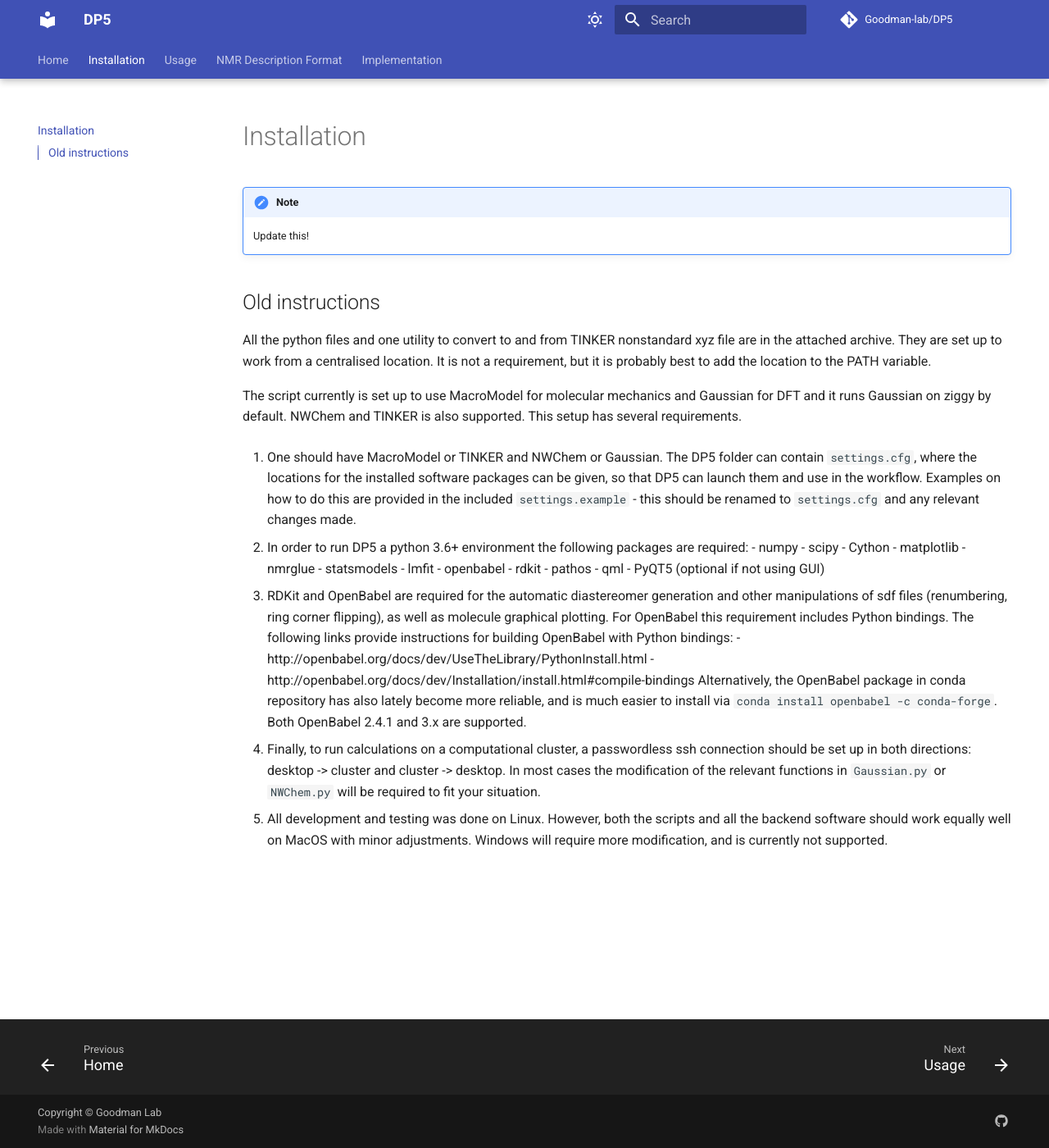
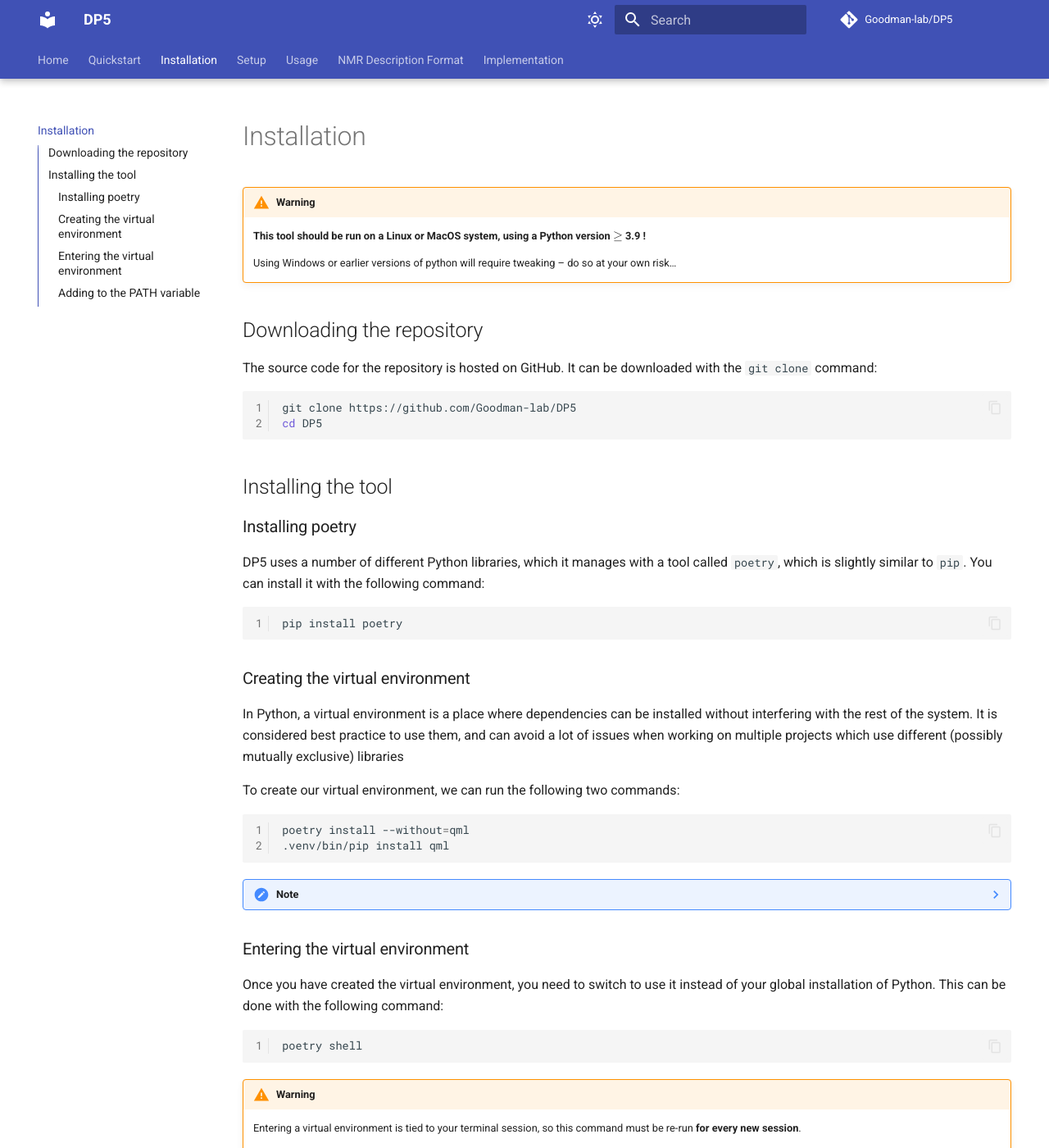
Before and after one commit to Goodman-lab/DP5, an MkDocs documentation site: the page built from docs/installation.md, in a window 1280 px wide and 1400 px high. Shown: the whole window at 82% size. Built offline with MkDocs 1.6.1 and Material for MkDocs 9.7.7, drawn with Linux system fonts in a browser that asks for light colours; comment, search, counter and statistics services are not loaded; some of the changed text lies outside the part shown.

Commit message:
Mostly finish docs

````diff
--- a/docs/installation.md
+++ b/docs/installation.md
@@ -1,58 +1,78 @@
 # Installation
 
+!!! warning
+
+    **This tool should be run on a Linux or MacOS system, using a Python version
+    $\geq$ 3.9 !**
+
+    Using Windows or earlier versions of python will require tweaking -- do so at your
+    own risk...
 
 
-!!! note TODO
+## Downloading the repository
 
-    Update this!
+The source code for the repository is hosted on GitHub. It can be downloaded with the
+`git clone` command:
 
-## Old instructions
+```bash
+git clone https://github.com/Goodman-lab/DP5
+cd DP5
+```
 
-All the python  files and one utility to convert to and from TINKER
-nonstandard xyz file are in the attached archive. They are set up to work
-from a centralised location. It is not a requirement, but it is probably
-best to add the location to the PATH variable.
+## Installing the tool
 
-The script currently is set up to use MacroModel for molecular mechanics and
-Gaussian for DFT and it runs Gaussian on ziggy by default. NWChem and TINKER is also supported.
-This setup has several requirements.
 
-1. One should have MacroModel or TINKER and NWChem or Gaussian.
-   The DP5 folder can contain `settings.cfg`, where the locations for the installed software packages
-   can be given, so that DP5 can launch them and use in the workflow. Examples on how to do
-   this are provided in the included `settings.example` - this should be renamed to `settings.cfg` and
-   any relevant changes made.
+### Installing poetry
 
-2. In order to run DP5 a python 3.6+ environment the following packages are required:
-   - numpy
-   - scipy
-   - Cython
-   - matplotlib
-   - nmrglue
-   - statsmodels
-   - lmfit
-   - openbabel
-   - rdkit
-   - pathos
-   - qml
-   - PyQT5 (optional if not using GUI)
+DP5 uses a number of different Python libraries, which it manages with a tool
+called `poetry`, which is slightly similar to `pip`. You can install it with
+the following command:
 
-3. RDKit and OpenBabel are required for the automatic diastereomer generation and
-   other manipulations of sdf files (renumbering, ring corner flipping), as well as molecule
-   graphical plotting. For OpenBabel this requirement includes Python bindings.
-   The following links provide instructions for building OpenBabel with Python bindings:
-   - http://openbabel.org/docs/dev/UseTheLibrary/PythonInstall.html
-   - http://openbabel.org/docs/dev/Installation/install.html#compile-bindings
-   Alternatively, the OpenBabel package in conda repository has also lately become
-   more reliable, and is much easier to install via `conda install openbabel -c conda-forge`.
-   Both OpenBabel 2.4.1 and 3.x are supported.
+```bash
+pip install poetry
+```
 
-4. Finally, to run calculations on a computational cluster, a passwordless
-   ssh connection should be set up in both directions:
-   desktop -> cluster and cluster -> desktop. In most cases the modification
-   of the relevant functions in `Gaussian.py` or `NWChem.py` will be required
-   to fit your situation.
+### Creating the virtual environment
 
-5. All development and testing was done on Linux. However, both the scripts
-   and all the backend software should work equally well on MacOS with minor adjustments.
-   Windows will require more modification, and is currently not supported.
+In Python, a virtual environment is a place where dependencies can be
+installed without interfering with the rest of the system. It is considered
+best practice to use them, and can avoid a lot of issues when working on
+multiple projects which use different (possibly mutually exclusive) libraries
+
+To create our virtual environment, we can run the following two commands:
+
+```bash
+poetry install --without=qml
+.venv/bin/pip install qml
+```
+
+??? note
+
+    The observant reader might notice this is slightly more complicated than
+    normal. The reason for omitting the QML library, then installing it with
+    `pip` separately is that the library is packaged incorrectly, and has build
+    time dependencies which are not satisfied in a fresh virtual environment.
+
+    This is tracked in a [GitHub issue](https://github.com/qmlcode/qml/issues/145),
+    so might be resolved in the future.
+
+### Entering the virtual environment
+
+Once you have created the virtual environment, you need to switch to use
+it instead of your global installation of Python. This can be done with
+the following command:
+
+```bash
+poetry shell
+```
+
+!!! warning
+
+    Entering a virtual environment is tied to your terminal session,
+    so this command must be re-run **for every new session**.
+
+    If an error about dependencies not being installed occurs when
+    running the tool, try re-running it to make sure it is activated
+    correctly.
+
+### Adding to the `PATH` variable
--- /dev/null
+++ b/docs/quickstart.md
@@ -0,0 +1,40 @@
+# Quickstart
+
+
+!!! note WARNING
+
+    **This tool should be run on a Linux or MacOS system, using a Python version
+    $\geq$ 3.9 !**
+
+    Using Windows or earlier versions of python will require tweaking -- do so at your
+    own risk...
+
+
+The following code can be copied and pasted into any bash terminal,
+and should quickstart you running the tool.
+
+```bash
+
+# Download the source code from GitHub, and navigate into its directory
+git clone https://github.com/Goodman-lab/DP5
+cd DP5
+
+# Run the make installation target.
+# If make is not installed on your system, either install it or follow page on
+# installation on this website
+make install
+
+# Activate the virtual environment containing the installed dependencies.
+# Poetry is a python tool like pip which is installed by the make target if
+# if isn't installed already
+poetry shell
+
+# Run the tool to see its manual. More instructions can then be found on the
+# usage page on this website
+cd DP5/
+python PyDP4.py --help
+```
+
+More detailed instructions for installing, setting up, and running the tool can be
+found on the [installation](installation.md), [setup](setup.md) and [usage](usage.md)
+pages respectively.
--- /dev/null
+++ b/docs/setup.md
@@ -0,0 +1,48 @@
+# Setup
+
+## Creating collateral files
+
+### Input files
+
+One should have MacroModel or TINKER and NWChem or Gaussian.
+
+### Configuration files
+
+The DP5 folder can contain `settings.cfg`, where the locations for the installed software packages
+can be given, so that DP5 can launch them and use in the workflow.
+
+The `settings.example` file provides a template for the configuration file
+used by the tool. It should be renamed to `settings.cfg`, then its contents
+changed as required. This can be done with the following command:
+
+```bash
+mv DP5/settings.example DP5/settings.cfg
+$EDITOR DP5/settings.cfg
+```
+
+## Setting up clustered compute
+
+To run calculations on a computational cluster, a password-less ssh connection
+should be set up in both directions:
+
+- Desktop -> Cluster
+- Cluster -> Desktop
+
+In most cases the modification of the relevant functions in `Gaussian.py`
+or `NWChem.py` will be required to fit your situation.
+
+## Utility scripts
+
+The `scripts/` directory contains utility scripts are not part of
+the tool, but are related to using it.
+
+### `sdf2tinkerxyz`
+
+This executable converts to and from TINKER nonstandard xyz files.
+
+You may also want to add this to your `PATH` variable to use it
+anywhere as well as the main tool.
+
+### `Defaultslurm.sh`
+
+This bash script helps run Slurm jobs on high performance compute.
--- a/mkdocs.yml
+++ b/mkdocs.yml
@@ -14,7 +14,9 @@
 
 nav:
   - Home: index.md
+  - Quickstart: quickstart.md
   - Installation: installation.md
+  - Setup: setup.md
   - Usage: usage.md
   - NMR Description Format: nmr_description_format.md
   - Implementation: implementation.md
````
Also changed, not shown: docs/index.md (+9 -0 lines), docs/info.txt (deleted, +0 -323 lines), docs/usage.md (+18 -54 lines), 3 other files.
